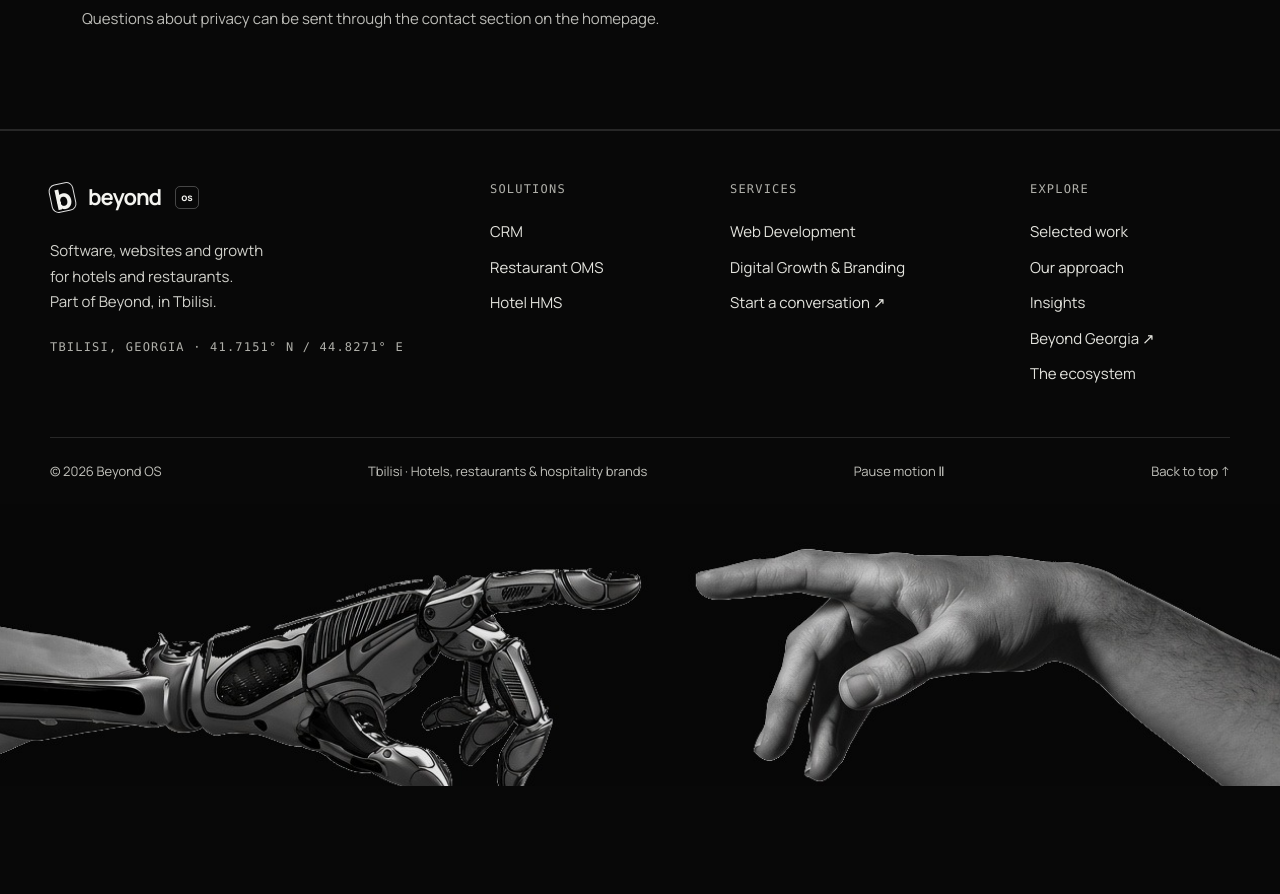
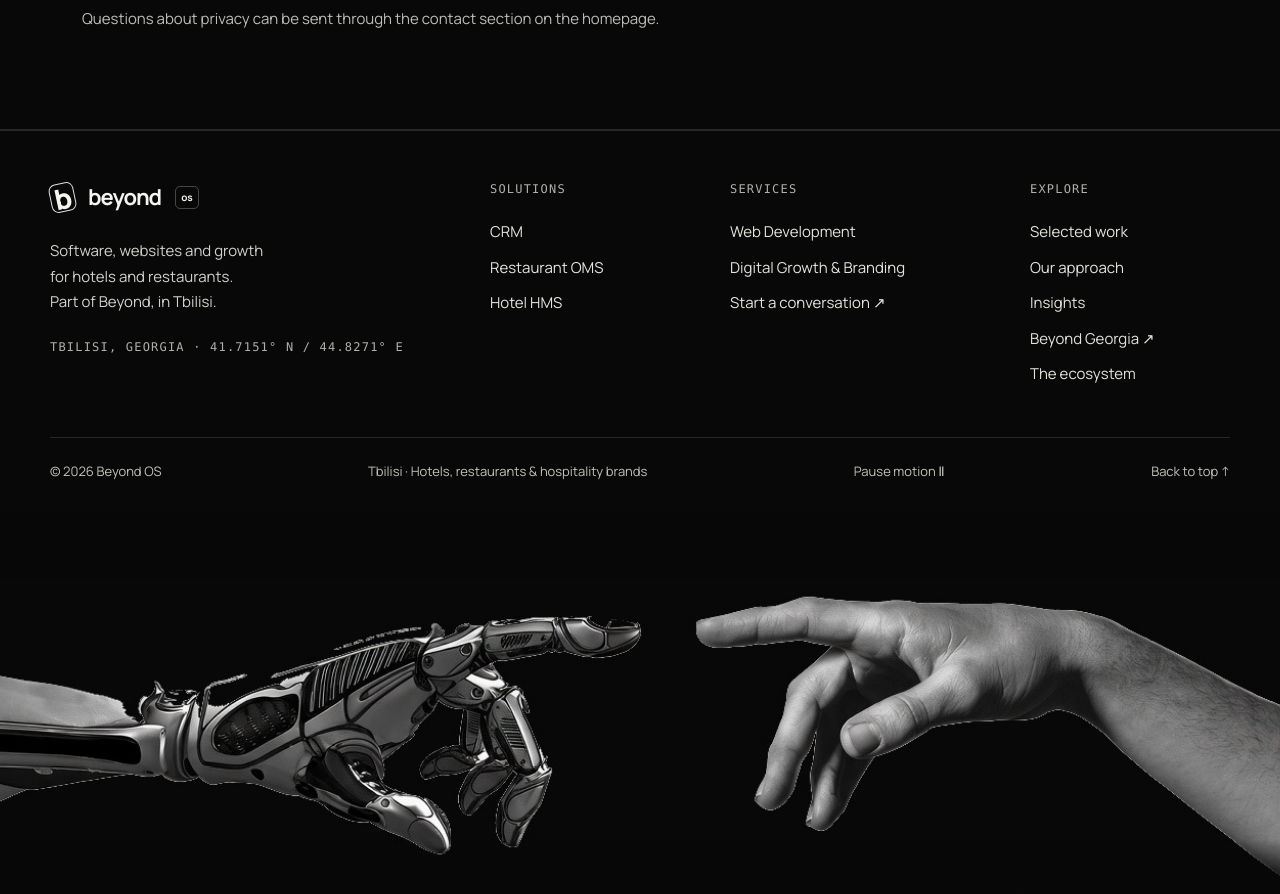
Before and after one commit to mad-code333/beyondos, a Next.js app: page /privacy in a window 1280 px wide. Shown: the part 420-1314 px from the top of the page. Before the commit the page ends 1206 px from the top, so only its background shows below. Built offline with nearby package versions, Linux system fonts and the light colour scheme.

Commit message:
feat: implement MotionToggle component; enhance footer layout and styles for improved user experience

```diff
--- a/src/components/layout/Footer.tsx
+++ b/src/components/layout/Footer.tsx
@@ -1,34 +1,12 @@
-"use client";
-
 import Image from "next/image";
 import Link from "next/link";
-import { useEffect, useState } from "react";
-import { motion, useReducedMotion } from "framer-motion";
+import { MotionToggle } from "./MotionToggle";
 import "./footer.css";
 
-const ease = [0.22, 1, 0.36, 1] as const;
-
 export function Footer() {
-  const reduceMotion = useReducedMotion();
-  const [motionOn, setMotionOn] = useState(true);
-
-  useEffect(() => {
-    const stored = window.localStorage.getItem("beyondos-motion");
-    const prefersReduce = window.matchMedia("(prefers-reduced-motion: reduce)").matches;
-    const next = stored ? stored !== "paused" : !prefersReduce;
-    setMotionOn(next);
-    document.documentElement.setAttribute("data-motion", next ? "on" : "paused");
-  }, []);
-
-  function toggleMotion() {
-    const next = !motionOn;
-    setMotionOn(next);
-    document.documentElement.setAttribute("data-motion", next ? "on" : "paused");
-    window.localStorage.setItem("beyondos-motion", next ? "on" : "paused");
-  }
-
   return (
     <footer className="site-footer">
+      <div className="footer-chrome">
         <div className="wrap footer-top">
           <div>
             <Link href="/" className="wordmark" aria-label="Beyond OS home">
@@ -77,31 +55,19 @@ export function Footer() {
         <div className="footer-bottom wrap">
           <span>© 2026 Beyond OS</span>
           <span>Tbilisi · Hotels, restaurants &amp; hospitality brands</span>
-        <button
-          type="button"
-          aria-pressed={!motionOn}
-          onClick={toggleMotion}
-        >
-          {motionOn ? "Pause motion Ⅱ" : "Play motion ▶"}
-        </button>
+          <MotionToggle />
           <Link href="/#top">Back to top ↑</Link>
         </div>
+      </div>
 
-      <motion.div
-        className="footer-banner"
-        initial={reduceMotion ? false : { opacity: 0 }}
-        whileInView={{ opacity: 0.92 }}
-        viewport={{ once: true, amount: 0.35 }}
-        transition={{ duration: 1.1, ease }}
-      >
+      <div className="footer-banner">
         <Image
           src="/footer-reach.jpg"
           alt="A mechanical hand and a human hand, almost meeting."
           fill
           sizes="100vw"
-          priority={false}
         />
-      </motion.div>
+      </div>
     </footer>
   );
 }
--- /dev/null
+++ b/src/components/layout/MotionToggle.tsx
@@ -0,0 +1,28 @@
+"use client";
+
+import { useEffect, useState } from "react";
+
+export function MotionToggle() {
+  const [motionOn, setMotionOn] = useState(true);
+
+  useEffect(() => {
+    const stored = window.localStorage.getItem("beyondos-motion");
+    const prefersReduce = window.matchMedia("(prefers-reduced-motion: reduce)").matches;
+    const next = stored ? stored !== "paused" : !prefersReduce;
+    setMotionOn(next);
+    document.documentElement.setAttribute("data-motion", next ? "on" : "paused");
+  }, []);
+
+  function toggleMotion() {
+    const next = !motionOn;
+    setMotionOn(next);
+    document.documentElement.setAttribute("data-motion", next ? "on" : "paused");
+    window.localStorage.setItem("beyondos-motion", next ? "on" : "paused");
+  }
+
+  return (
+    <button type="button" aria-pressed={!motionOn} onClick={toggleMotion}>
+      {motionOn ? "Pause motion Ⅱ" : "Play motion ▶"}
+    </button>
+  );
+}
--- a/src/components/layout/footer.css
+++ b/src/components/layout/footer.css
@@ -1,6 +1,12 @@
 .site-footer {
   overflow: hidden;
   border-top: 1px solid var(--line);
+  background: #080808;
+}
+
+.site-footer .footer-chrome {
+  position: relative;
+  z-index: 2;
   background: #080808;
 }
 
@@ -70,10 +76,11 @@
   justify-content: space-between;
   align-items: center;
   gap: 20px;
-  padding: 22px 0;
+  padding: 22px 0 28px;
   border-top: 1px solid var(--line);
   font-size: 13px;
   color: #c2c2bc;
+  background: #080808;
 }
 
 .site-footer .footer-bottom button,
@@ -94,10 +101,43 @@
 
 .site-footer .footer-banner {
   position: relative;
-  height: clamp(180px, 22vw, 320px);
+  z-index: 0;
+  height: clamp(260px, 30vw, 440px);
   overflow: hidden;
   background: #080808;
-  opacity: 0.92;
+  isolation: isolate;
+  animation: footerBannerIn 0.85s cubic-bezier(0.22, 1, 0.36, 1) both;
+}
+
+@keyframes footerBannerIn {
+  from {
+    opacity: 0;
+  }
+  to {
+    opacity: 1;
+  }
+}
+
+.site-footer .footer-banner::before,
+.site-footer .footer-banner::after {
+  content: "";
+  position: absolute;
+  left: 0;
+  right: 0;
+  z-index: 1;
+  pointer-events: none;
+}
+
+.site-footer .footer-banner::before {
+  top: 0;
+  height: 18%;
+  background: linear-gradient(180deg, #080808 0%, rgba(8, 8, 8, 0.55) 40%, transparent 100%);
+}
+
+.site-footer .footer-banner::after {
+  bottom: 0;
+  height: 14%;
+  background: linear-gradient(0deg, #080808 0%, transparent 100%);
 }
 
 .site-footer .footer-banner img {
@@ -106,17 +146,17 @@
   height: 100%;
   object-fit: cover;
   object-position: center 42%;
-  transform-origin: 50% 42%;
-  animation: footerReach 22s ease-in-out infinite alternate;
+  transform-origin: 50% 50%;
+  animation: footerReach 28s ease-in-out infinite alternate;
   will-change: transform;
 }
 
 @keyframes footerReach {
   0% {
-    transform: scale(1.01);
+    transform: scale(1.02);
   }
   100% {
-    transform: scale(1.045);
+    transform: scale(1.055);
   }
 }
 
@@ -140,7 +180,11 @@
   }
 
   .site-footer .footer-banner {
-    height: clamp(160px, 42vw, 240px);
+    height: clamp(200px, 52vw, 300px);
+  }
+
+  .site-footer .footer-banner img {
+    object-position: center 40%;
   }
 }
 
@@ -151,12 +195,14 @@
 }
 
 @media (prefers-reduced-motion: reduce) {
+  .site-footer .footer-banner,
   .site-footer .footer-banner img {
     animation: none !important;
     transform: none !important;
   }
 }
 
+html[data-motion="paused"] .site-footer .footer-banner,
 html[data-motion="paused"] .site-footer .footer-banner img {
   animation-play-state: paused !important;
 }
```
Lines whose indentation alone changed are shown as unchanged.
